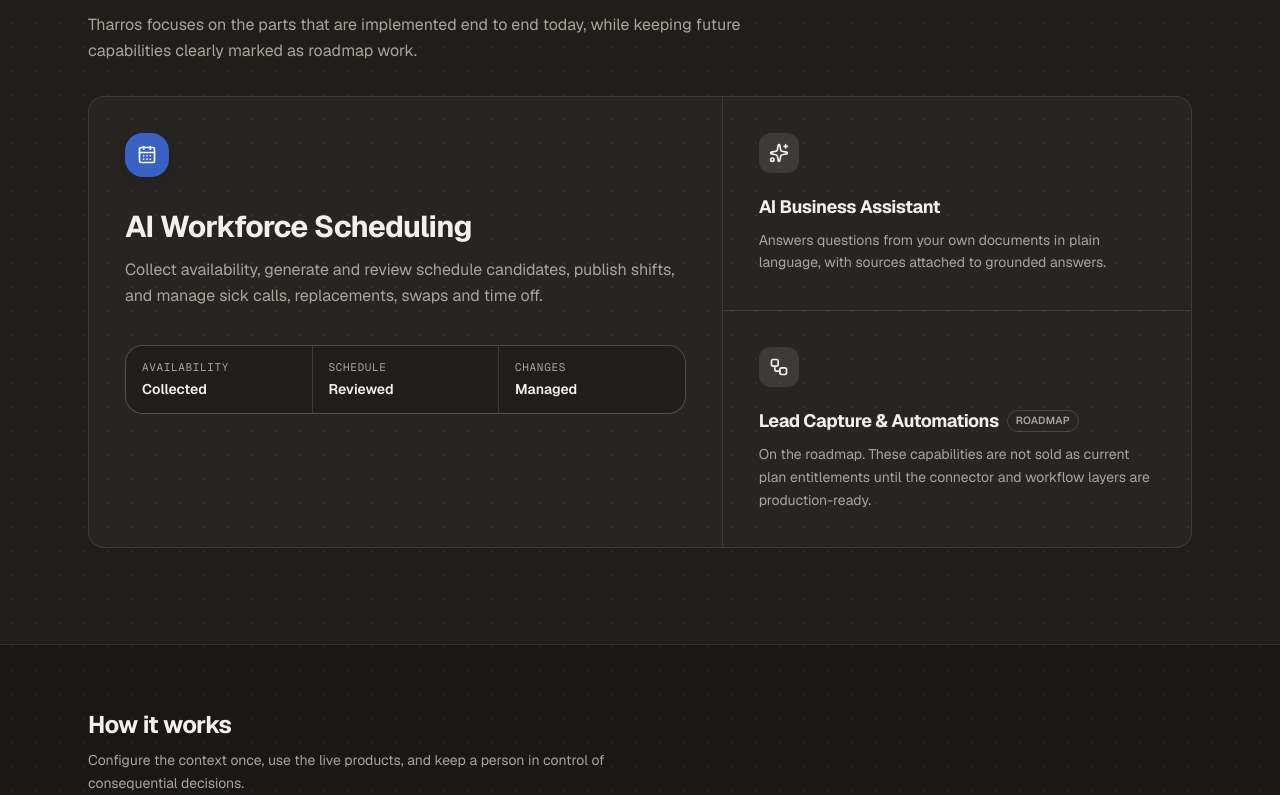
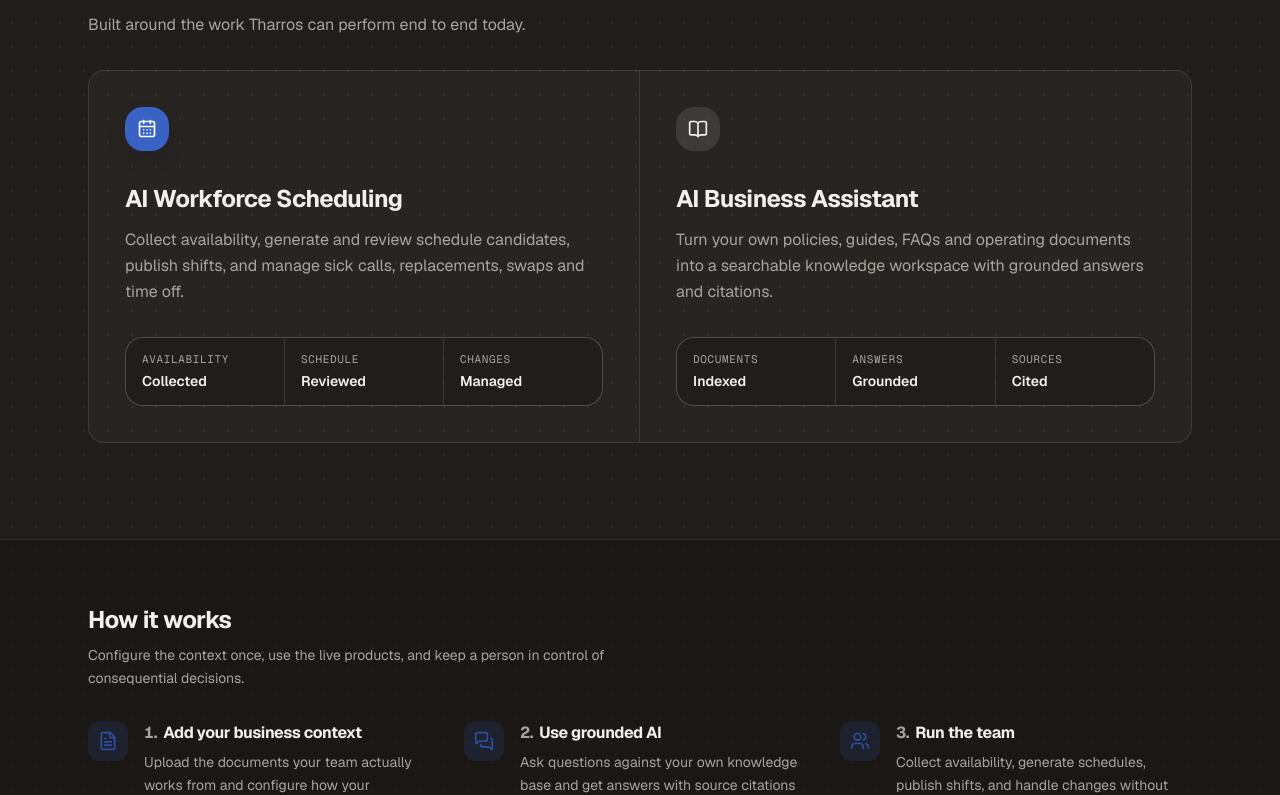
Before and after one commit to TharrosDev/Tharros-Platform, a Next.js app in the folder apps/web/: page / in a window 1280 px wide. Shown: the part 805-1600 px from the top of the page. Built offline with nearby package versions, Linux system fonts and the light colour scheme; no server answers.

Commit message:
refactor(marketing): remove roadmap product from launch page

```diff
--- a/apps/web/src/app/(marketing)/page.tsx
+++ b/apps/web/src/app/(marketing)/page.tsx
@@ -1,5 +1,5 @@
 import Link from "next/link";
-import { CalendarDays, FileText, MessagesSquare, Sparkles, Users, Workflow } from "lucide-react";
+import { BookOpen, CalendarDays, FileText, MessagesSquare, Users } from "lucide-react";
 
 import { cn } from "@/lib/utils";
 import { buttonVariants } from "@/components/ui/button";
@@ -9,44 +9,21 @@ import {
   MarketingHeader,
 } from "@/components/marketing/marketing-chrome";
 
-const PRODUCTS = [
-  {
-    icon: Sparkles,
-    name: "AI Business Assistant",
-    blurb:
-      "Answers questions from your own documents in plain language, with sources attached to grounded answers.",
-  },
-  {
-    icon: CalendarDays,
-    name: "AI Workforce Scheduling",
-    blurb:
-      "Collects availability, builds schedule candidates, supports manager review, and handles sick calls, swaps, time off and employee self-service.",
-    headline: true,
-  },
-  {
-    icon: Workflow,
-    name: "Lead Capture & Automations",
-    blurb:
-      "On the roadmap. These capabilities are not sold as current plan entitlements until the connector and workflow layers are production-ready.",
-    roadmap: true,
-  },
-];
-
 const STEPS = [
   {
     icon: FileText,
     title: "Add your business context",
-    body: "Upload business documents, add your team, and configure the rules Tharros should work from.",
+    body: "Upload the documents your team actually works from and configure how your organization operates.",
   },
   {
     icon: MessagesSquare,
-    title: "Use the live products",
-    body: "Ask grounded questions from your knowledge base and generate workforce schedules from real availability and constraints.",
+    title: "Use grounded AI",
+    body: "Ask questions against your own knowledge base and get answers with source citations instead of generic guesses.",
   },
   {
     icon: Users,
-    title: "Keep control of the exceptions",
-    body: "Managers can review schedules, handle approvals, edit decisions, and step in when an operational change needs a person.",
+    title: "Run the team",
+    body: "Collect availability, generate schedules, publish shifts, and handle changes without losing manager control.",
   },
 ];
 
@@ -70,7 +47,7 @@ export default function MarketingHome() {
           )}
           style={entranceDelay(0)}
         >
-          Practical AI for running the work behind your business.
+          Practical AI for the work behind your business.
         </h1>
         <p
           className={cn(
@@ -79,7 +56,7 @@ export default function MarketingHome() {
           )}
           style={entranceDelay(80)}
         >
-          Tharros combines a grounded business assistant with workforce scheduling in one operating
+          Tharros combines a grounded business assistant with workforce scheduling in one focused
           workspace for small teams.
         </p>
         <div
@@ -113,27 +90,24 @@ export default function MarketingHome() {
             id="products-heading"
             className="text-3xl font-bold tracking-tight text-balance sm:text-4xl"
           >
-            Two production products, one workspace.
+            Two products, one operating workspace.
           </h2>
           <p className="text-sidebar-muted-foreground mt-3 text-base leading-relaxed text-pretty">
-            Tharros focuses on the parts that are implemented end to end today, while keeping future
-            capabilities clearly marked as roadmap work.
+            Built around the work Tharros can perform end to end today.
           </p>
         </div>
 
-        <div className="grid overflow-hidden rounded-2xl border border-white/10 bg-white/[0.035] md:grid-cols-[1.15fr_0.85fr]">
+        <div className="grid overflow-hidden rounded-2xl border border-white/10 bg-white/[0.035] md:grid-cols-2">
           <div className="border-b border-white/10 p-7 sm:p-9 md:border-r md:border-b-0">
             <span className="bg-primary text-primary-foreground flex size-11 items-center justify-center rounded-xl shadow-raised">
               <CalendarDays className="size-5" aria-hidden />
             </span>
-            <h3 className="mt-8 max-w-md text-3xl font-bold tracking-tight text-balance">
-              AI Workforce Scheduling
-            </h3>
-            <p className="text-sidebar-muted-foreground mt-3 max-w-xl text-base leading-relaxed">
+            <h3 className="mt-8 text-2xl font-bold tracking-tight">AI Workforce Scheduling</h3>
+            <p className="text-sidebar-muted-foreground mt-3 text-base leading-relaxed">
               Collect availability, generate and review schedule candidates, publish shifts, and
               manage sick calls, replacements, swaps and time off.
             </p>
-            <div className="mt-9 grid gap-px overflow-hidden rounded-xl border border-white/10 bg-white/10 sm:grid-cols-3">
+            <div className="mt-8 grid gap-px overflow-hidden rounded-xl border border-white/10 bg-white/10 sm:grid-cols-3">
               {[
                 ["Availability", "Collected"],
                 ["Schedule", "Reviewed"],
@@ -147,27 +121,27 @@ export default function MarketingHome() {
             </div>
           </div>
 
-          <div className="divide-y divide-white/10">
-            {PRODUCTS.filter((product) => !product.headline).map(
-              ({ icon: Icon, name, blurb, roadmap }) => (
-                <div key={name} className="flex min-h-52 flex-col justify-center p-7 sm:p-9">
-                  <span className="flex size-10 items-center justify-center rounded-lg bg-white/10 text-sidebar-foreground">
-                    <Icon className="size-5" aria-hidden />
-                  </span>
-                  <div className="mt-5 flex items-center gap-2">
-                    <h3 className="text-lg font-bold tracking-tight">{name}</h3>
-                    {roadmap ? (
-                      <span className="rounded-full border border-white/15 px-2 py-0.5 text-[0.65rem] font-semibold uppercase tracking-wide text-sidebar-muted-foreground">
-                        Roadmap
-                      </span>
-                    ) : null}
-                  </div>
-                  <p className="text-sidebar-muted-foreground mt-2 text-sm leading-relaxed">
-                    {blurb}
-                  </p>
+          <div className="p-7 sm:p-9">
+            <span className="flex size-11 items-center justify-center rounded-xl bg-white/10 text-sidebar-foreground">
+              <BookOpen className="size-5" aria-hidden />
+            </span>
+            <h3 className="mt-8 text-2xl font-bold tracking-tight">AI Business Assistant</h3>
+            <p className="text-sidebar-muted-foreground mt-3 text-base leading-relaxed">
+              Turn your own policies, guides, FAQs and operating documents into a searchable
+              knowledge workspace with grounded answers and citations.
+            </p>
+            <div className="mt-8 grid gap-px overflow-hidden rounded-xl border border-white/10 bg-white/10 sm:grid-cols-3">
+              {[
+                ["Documents", "Indexed"],
+                ["Answers", "Grounded"],
+                ["Sources", "Cited"],
+              ].map(([label, value]) => (
+                <div key={label} className="bg-sidebar px-4 py-3.5">
+                  <span className="text-sidebar-muted-foreground type-meta block">{label}</span>
+                  <span className="mt-1 block text-sm font-semibold">{value}</span>
                 </div>
-              ),
-            )}
+              ))}
+            </div>
           </div>
         </div>
       </section>
```
